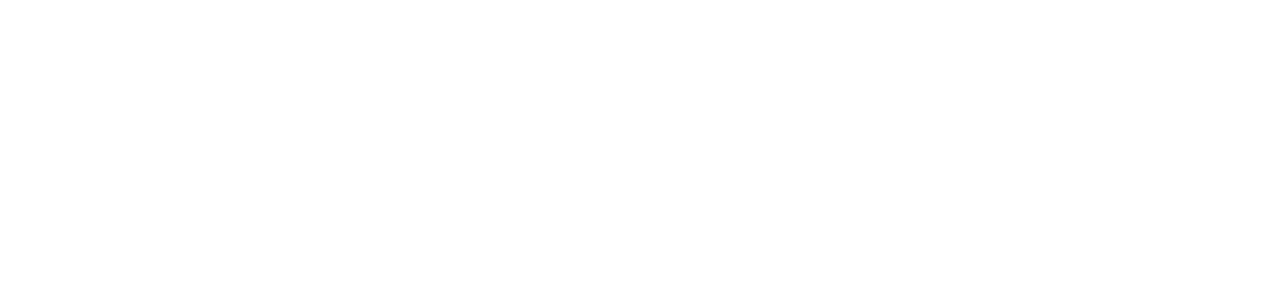
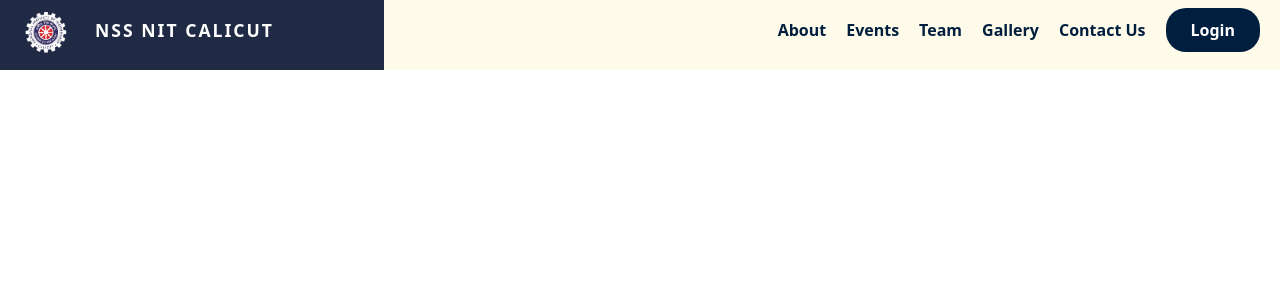
Before and after one commit to nss-nitc/nss-website, a Next.js app: page / in a window 1280 px wide. Shown: the top 300 px of the page. Built offline with nearby package versions, Linux system fonts and the light colour scheme.

Commit message:
navbar added

```diff
--- a/src/app/page.tsx
+++ b/src/app/page.tsx
@@ -1,7 +1,10 @@
+import Events from "@/components/Events/Events";
+import Navbar from "@/components/Navbar/Navbar";
 
 export default function page() {
   return (
     <>
+    <Navbar/>
     </>
   );
 }
--- /dev/null
+++ b/src/components/Navbar/Navbar.css
@@ -0,0 +1,157 @@
+
+header {
+    display: flex;
+    width: 100%;
+    height: 60px;
+    box-shadow: 0 4px 8px rgba(0, 0, 0, 0.2);
+  }
+
+  .left-section {
+    width: 30%;
+    background-color: #202A44;
+    display: flex;
+    align-items:center;
+    justify-content: flex-start;
+    color: white;
+    padding: 30px 20px 40px;
+  }
+
+  .left-section .nss-logo {
+    width: 50px;
+    height: 50px;
+    margin-top: 5px;
+    margin-right: 25px;
+    border-radius: 30px;
+
+  }
+
+  .left-section .logo {
+    font-size: 1.1rem;
+    font-weight: bold;
+    text-transform: uppercase;
+    letter-spacing: 2px;
+  }
+
+  .right-section {
+    width: 70%;
+    background-color: #FEFBEA;
+    display: flex;
+    justify-content: space-between;
+    align-items: center;
+    padding: 30px 20px 40px;
+  }
+
+  .hamburger-icon {
+    display: none;
+    font-size: 30px;
+    cursor: pointer;
+  }
+
+  .right-section nav {
+    margin-left: auto;
+    display: flex;
+    gap: 20px;
+  }
+
+  .right-section nav,
+  .right-section .login-btn {
+    margin-left: auto;
+    display: flex;
+    align-items: center;
+  }
+
+  .right-section nav a {
+    color: #001f3f;
+    text-decoration: none;
+    font-size: 1rem;
+    font-weight: bold;
+    transition: color 0.3s ease;
+  }
+
+  .right-section nav a:hover {
+    color: #ffa500;
+  }
+
+  /* Login Button Styling */
+  .right-section .login-btn a {
+    background-color: #001f3f;
+    color: white;
+    padding: 10px 25px;
+    border-radius: 20px;
+    border: none;
+    font-size: 1rem;
+    font-weight: bold;
+    cursor: pointer;
+    transition: background-color 0.3s ease;
+  }
+
+  .right-section .login-btn a:hover {
+    background-color: #000d1a;
+    color: white;
+  }
+
+
+  @media (max-width: 768px) {
+
+    header {
+      flex-direction: column;
+      height: auto;
+    }
+
+    .left-section {
+      width: 100%;
+      padding: 15px 10px;
+      justify-content: flex-start;
+    }
+
+    .right-section.open {
+      display: flex;
+      width: 100%;
+      flex-direction: column;
+      align-items: flex-start;
+       padding: 15px 10px;
+      position: relative;
+
+    }
+
+    .hamburger-icon {
+      display: block;
+      margin-left: auto;
+      margin-right: 15px;
+      cursor: pointer;
+    }
+
+    .right-section.closed{
+      display: none;
+    }
+
+    .right-section nav {
+      display: none;
+      flex-direction: column;
+      gap: 10px;
+      margin-left: 0;
+      width: 100%;
+      /* gap: 5px; */
+    }
+
+    .right-section nav.open {
+      display: flex;
+      /* gap: 5px; */
+
+    }
+
+    .right-section nav a {
+      font-size: 1.1rem;
+      text-align: center;
+      padding: 10px;
+      /* gap: 20px; */
+      width: 100%;
+    }
+
+    .right-section .login-btn {
+      /* padding: 10px 0; */
+      margin-left: 0;
+      text-align: center;
+      margin-top: 10px;
+    }
+  }
--- /dev/null
+++ b/src/components/Navbar/Navbar.tsx
@@ -0,0 +1,38 @@
+
+"use client"
+import Link from "next/link";
+import React, { useState } from "react";
+import "./Navbar.css";
+
+const Navbar = () => {
+  const [isMenuOpen, setIsMenuOpen] = useState(false);
+
+  const toggleMenu = () => {
+    setIsMenuOpen(!isMenuOpen);
+  };
+
+  return (
+    <header>
+
+      <div className="left-section">
+        <img className="nss-logo" src="/images/NSS-LOGO.png" alt="Logo" />
+        <div className="logo">NSS NIT Calicut</div>
+        <div className="hamburger-icon" onClick={toggleMenu}>
+          &#9776;
+        </div>
+      </div>
+      <div className={`right-section ${isMenuOpen ? "open" : "closed"}`}>
+        <nav className={`nav-links ${isMenuOpen ? "open" : ""}`}>
+          <Link href="/about">About</Link>
+          <Link href="/events">Events</Link>
+          <Link href="/team">Team</Link>
+          <Link href="/gallery">Gallery</Link>
+          <Link href="/contact">Contact Us</Link>
+          <button className="login-btn"><Link href="/login">Login </Link></button>
+        </nav>
+      </div>
+    </header>
+  );
+};
+
+export default Navbar;
```
Also changed, not shown: public/images/NSS-LOGO.png (added).
